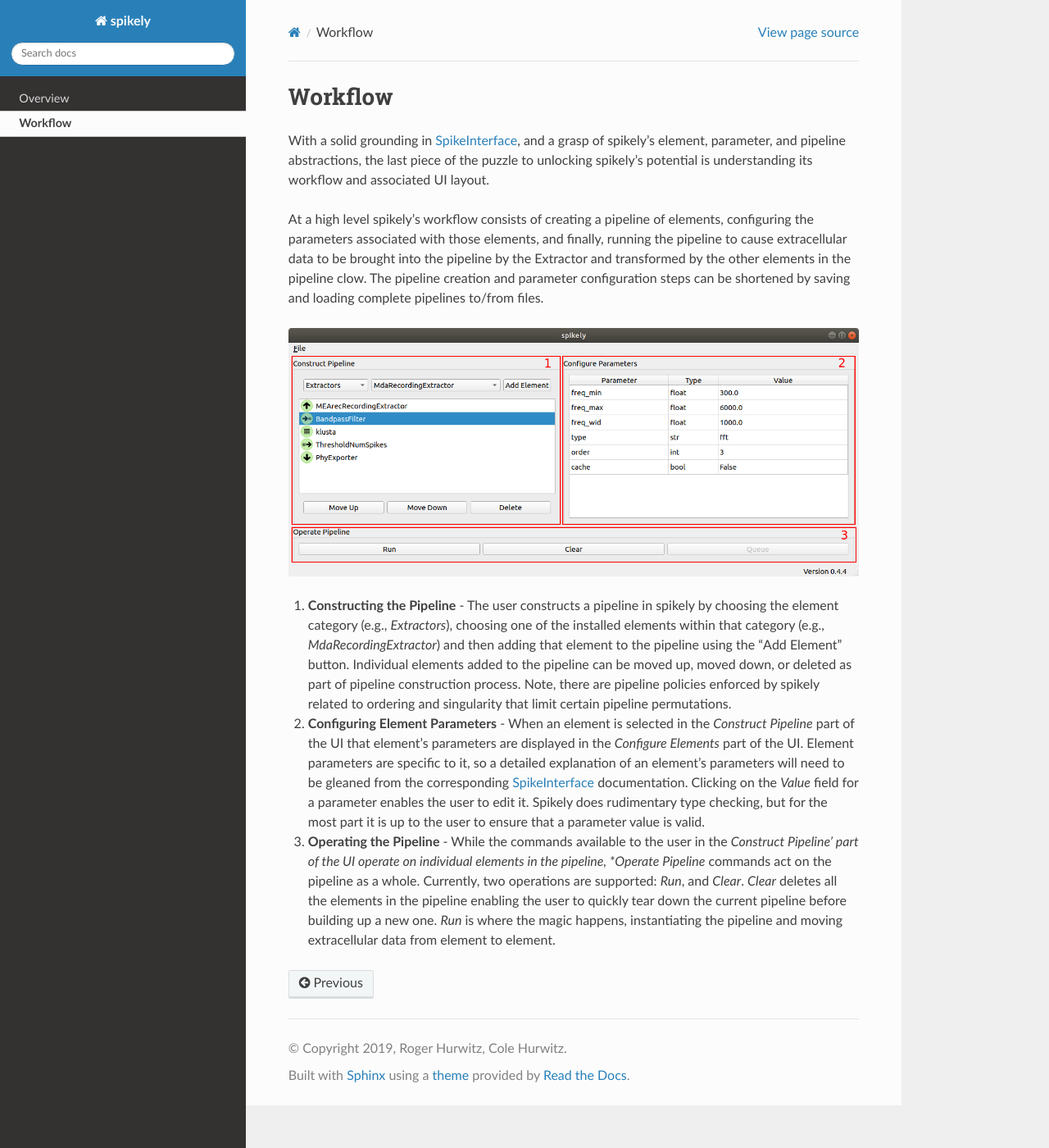
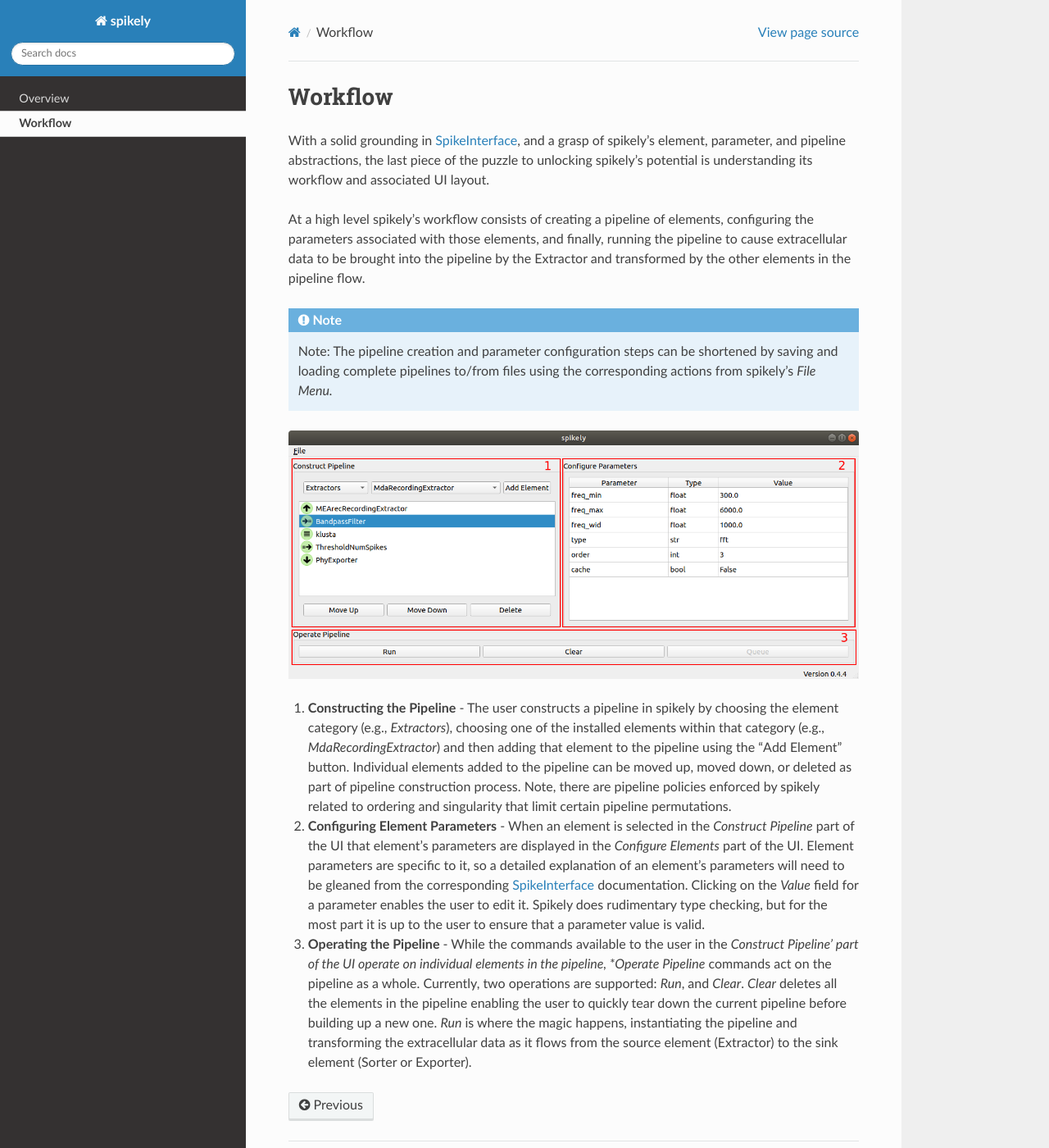
Before and after one commit to SpikeInterface/spikely, a Sphinx documentation site: the page built from docs/source/workflow.rst, in a window 1280 px wide and 1400 px high. Shown: the whole window at 82% size. Built offline with Sphinx 7.4.7 and the Read the Docs theme 2.0.0, drawn with Linux system fonts in a browser that asks for light colours.

Commit message:
Documentation updates

```diff
--- a/docs/source/workflow.rst
+++ b/docs/source/workflow.rst
@@ -10,9 +10,12 @@
 At a high level spikely's workflow consists of creating a pipeline of elements,
 configuring the parameters associated with those elements, and finally, running
 the pipeline to cause extracellular data to be brought into the pipeline by the
-Extractor and transformed by the other elements in the pipeline clow.  The
-pipeline creation and parameter configuration steps can be shortened by saving
-and loading complete pipelines to/from files.
+Extractor and transformed by the other elements in the pipeline flow.
+
+.. note::
+    Note: The pipeline creation and parameter configuration steps can be
+    shortened by saving and loading complete pipelines to/from files using the
+    corresponding actions from spikely's *File Menu.*
 
 .. image:: ../images/gui_annotated.png
 
@@ -40,5 +43,6 @@
    Currently, two operations are supported: *Run*, and *Clear*.  *Clear*
    deletes all the elements in the pipeline enabling the user to quickly tear
    down the current pipeline before building up a new one.  *Run* is where the
-   magic happens, instantiating the pipeline and moving extracellular data from
-   element to element.
+   magic happens, instantiating the pipeline and transforming the
+   extracellular data as it flows from the source element (Extractor) to the
+   sink element (Sorter or Exporter).
```
